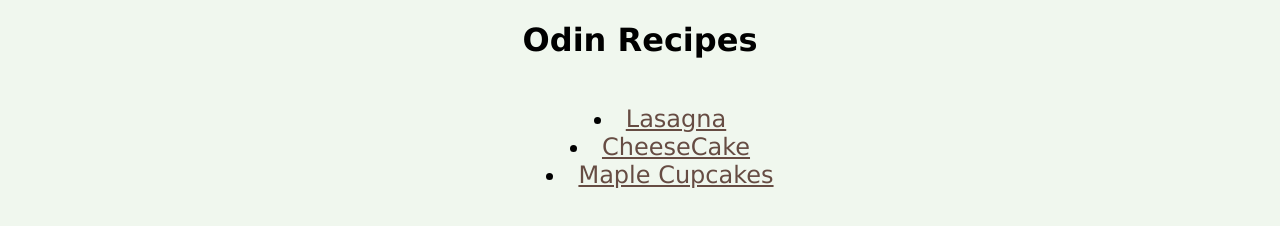
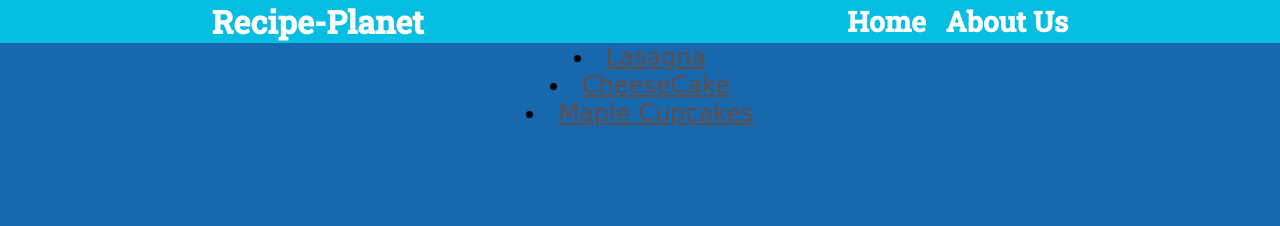
Before and after one commit to ArchitKayal/odin-recipes, a plain HTML site: page index.html in a window 1280 px wide. Drawn offline with Linux system fonts and the light colour scheme.

Commit message:
added a navbar in index.html using flex

```diff
--- a/css/styles.css
+++ b/css/styles.css
@@ -1,12 +1,35 @@
+@import url('https://fonts.googleapis.com/css2?family=Roboto+Slab:wght@500&display=swap');
 *{
     font-family: Verdana, Geneva, Tahoma, sans-serif;
+    margin: 0;
+    padding: 0;
+    /* border: 2px solid red; */
 }
 body{
-    background-color: #F0F7EE;
+    background-color: #1768AC;
+}
+nav.head{
+    display: flex;
+    align-items: center;
+    justify-content: space-around;
+    background-color: #06BEE1;
+    color: white;
+    max-height: 50px;
+}
+nav.links{
+    display: flex;
+    gap: 20px;
+    font-size: 24px;
+}
+nav > *{
+    font-family: 'Roboto Slab', serif;
 }
 .heading{
     text-align: center;
+    font-size: 32px;
+    align-content: flex-start;
 }
+
 div{
     text-align: center;
 }
--- a/index.html
+++ b/index.html
@@ -8,7 +8,13 @@
     <link rel="stylesheet" href="./css/styles.css">
 </head>
 <body>
-    <h1 class="heading">Odin Recipes</h1>
+    <nav class="head">
+    <h1 class="heading">Recipe-Planet</h1>
+    <nav class="links">
+        <h1 class="home">Home</h1>
+        <h1 class="about-us">About Us</h1>
+    </nav>
+    </nav>
     <div>
         <ul>
             <li><a href="./recipes/lasagna.html">Lasagna</a></li>
```
